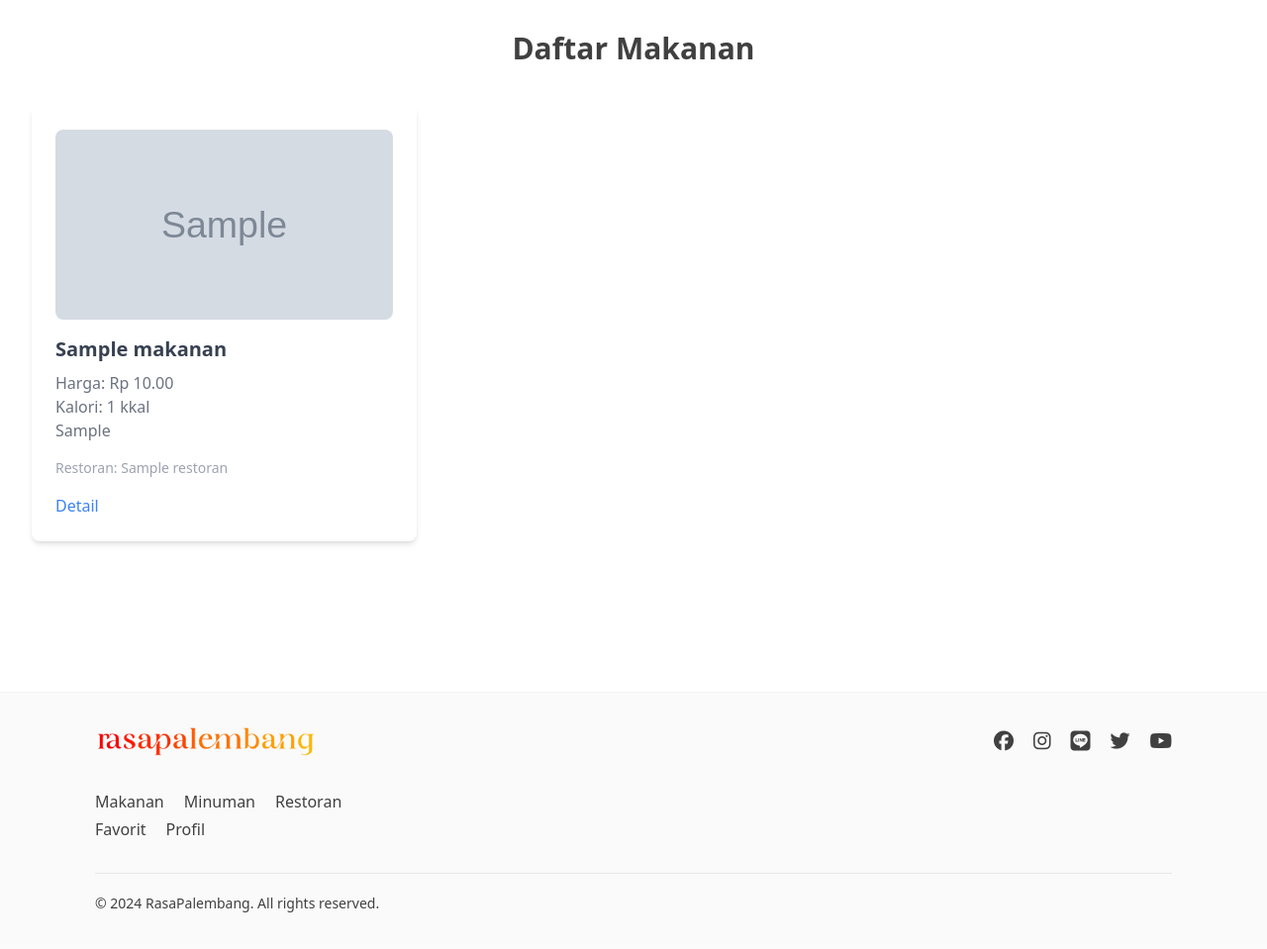
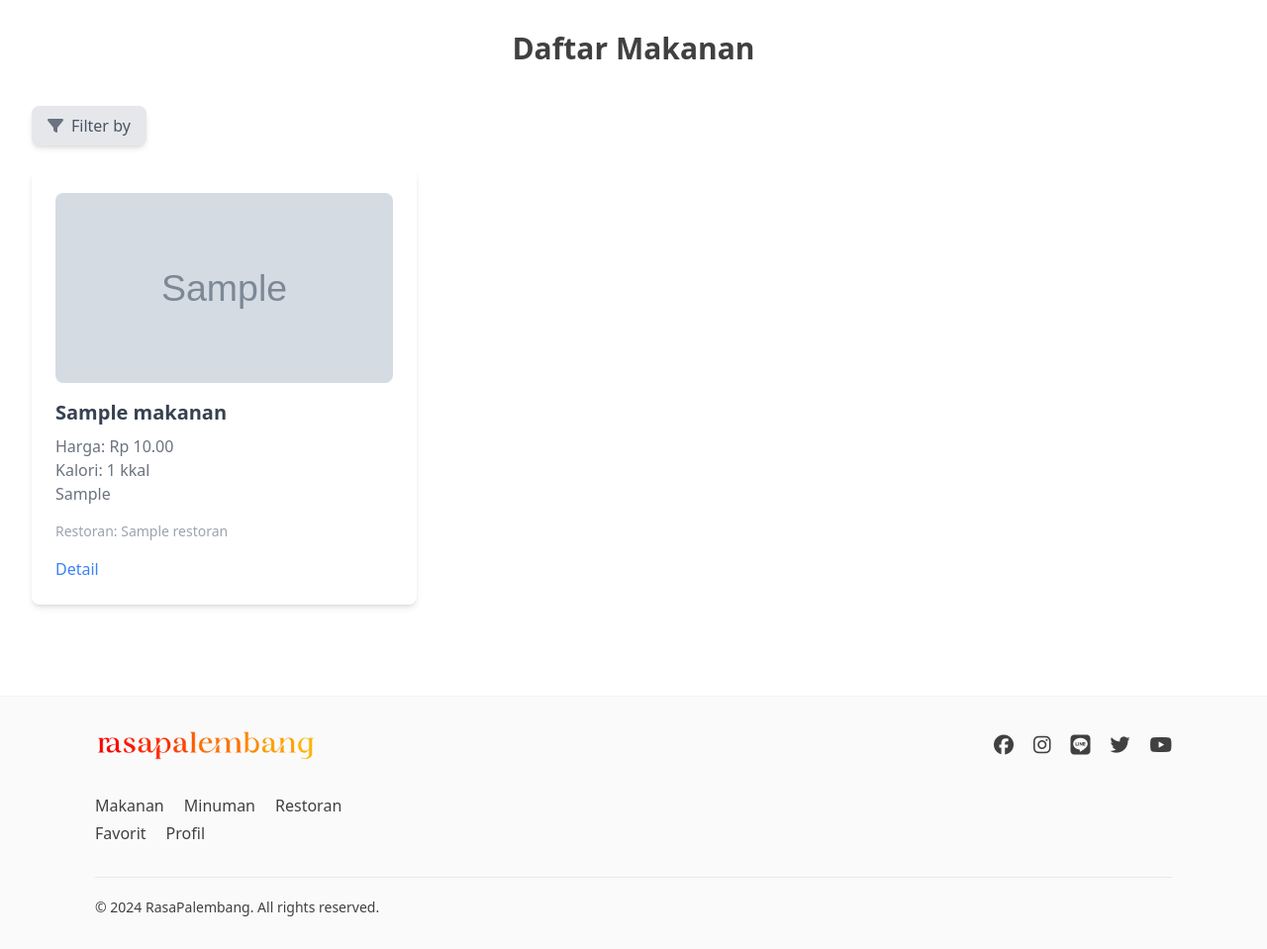
Before and after one commit to D02-PBP-2024/RasaPalembang, a Django app: page /makanan/ in a window 1280 px wide. Shown: the part 65-1024 px from the top of the page at 99% size. Before the commit the page ends 987 px from the top, so only its background shows below. Run offline with Django 5.2, Linux system fonts and the light colour scheme; tables that the repository leaves empty hold one stand-in row (values such as "Sample post"); grey boxes marked "Sample" are stand-in pictures; some libraries are stand-ins or nearby versions.

Commit message:
feat: create new design in detail_makanan, show_makanan

```diff
--- a/makanan/templates/makanan/detail/detail_makanan.html
+++ b/makanan/templates/makanan/detail/detail_makanan.html
@@ -22,9 +22,9 @@
             <div class="bg-white shadow-md rounded-lg p-6">
                 <!-- Menampilkan gambar makanan jika ada, jika tidak ada tampilkan placeholder -->
                 {% if makanan.gambar %}
-                <img class="w-full h-48 object-cover mb-4 rounded-lg" src="{{ makanan.gambar.url }}" alt="{{ makanan.nama }}">
+                    <img class="w-full h-48 object-cover mb-4 rounded-lg" src="{{ makanan.gambar.url }}" alt="{{ makanan.nama }}">
                 {% else %}
-                <img class="w-full h-48 object-cover mb-4 rounded-lg" src="path/to/placeholder-image.jpg" alt="Makanan Default">
+                    <img class="w-full h-48 object-cover mb-4 rounded-lg" src="path/to/placeholder-image.jpg" alt="Makanan Default">
                 {% endif %}
 
                 <h2 class="text-xl font-semibold text-gray-700">{{ makanan.nama }}</h2>
@@ -51,7 +51,7 @@
             {% endfor %}
         </div>
         {% else %}
-        <p class="text-center text-gray-500">Belum ada makanan yang ditambahkan.</p>
+            <p class="text-center text-gray-500">Belum ada makanan yang ditambahkan.</p>
         {% endif %}
     </div>
 </main>
--- a/makanan/templates/makanan/show/show_makanan.html
+++ b/makanan/templates/makanan/show/show_makanan.html
@@ -15,18 +15,33 @@
         </div>
         {% endif %}
 
-        <!-- Tampilkan pesan jika tidak ada makanan -->
-        {% if makanan_list %}
-        <div class="grid grid-cols-1 md:grid-cols-2 lg:grid-cols-3 gap-6">
+        <!-- Filter Chips -->
+        <div class="relative mb-6">
+            <button id="filterButton" class="flex items-center px-4 py-2 bg-gray-200 rounded-lg shadow-md">
+                <i class="fa fa-filter text-gray-500 mr-2"></i>
+                <span class="text-gray-600">Filter by</span>
+            </button>
+
+            <!-- Dropdown menu -->
+            <div id="dropdownMenu" class="hidden absolute mt-2 bg-white rounded-lg shadow-lg py-2">
+                {% for kategori in kategoris %}
+                <a href="#" class="dropdown-item block px-4 py-2 text-gray-700 hover:bg-gray-200"
+                   data-kategori-id="{{ kategori.id }}">
+                    {{ kategori.nama }}
+                </a>
+                {% endfor %}
+            </div>
+        </div>
+
+        <!-- Grid makanan -->
+        <div id="makananList" class="grid grid-cols-1 md:grid-cols-2 lg:grid-cols-3 gap-6">
             {% for makanan in makanan_list %}
             <div class="bg-white shadow-md rounded-lg p-6">
-                <!-- Menampilkan gambar makanan jika ada, jika tidak ada tampilkan placeholder -->
                 {% if makanan.gambar %}
-                <img class="w-full h-48 object-cover mb-4 rounded-lg" src="{{ makanan.gambar.url }}" alt="{{ makanan.nama }}">
+                    <img class="w-full h-48 object-cover mb-4 rounded-lg" src="{{ makanan.gambar.url }}" alt="{{ makanan.nama }}">
                 {% else %}
-                <img class="w-full h-48 object-cover mb-4 rounded-lg" src="path/to/placeholder-image.jpg" alt="Makanan Default">
+                    <img class="w-full h-48 object-cover mb-4 rounded-lg" src="path/to/placeholder-image.jpg" alt="Makanan Default">
                 {% endif %}
-
                 <h2 class="text-xl font-semibold text-gray-700">{{ makanan.nama }}</h2>
                 <p class="text-gray-500 mt-2">Harga: Rp {{ makanan.harga }}</p>
                 <p class="text-gray-500">Kalori: {{ makanan.kalori }} kkal</p>
@@ -39,7 +54,6 @@
                     {% if request.user == makanan.restoran.user %}
                     <div class="flex gap-4">
                         <a href="{% url 'makanan:edit_makanan' makanan.id %}" class="text-blue-500 hover:text-blue-700">Edit</a>
-                        |
                         <form method="POST" action="{% url 'makanan:delete_makanan' makanan.id %}">
                             {% csrf_token %}
                             <button type="submit" class="text-red-500 hover:text-red-700">Hapus</button>
@@ -50,9 +64,51 @@
             </div>
             {% endfor %}
         </div>
-        {% else %}
-        <p class="text-center text-gray-500">Belum ada makanan yang ditambahkan.</p>
-        {% endif %}
+
     </div>
 </main>
+
+<script>
+    // Toggle dropdown visibility
+    document.getElementById("filterButton").addEventListener("click", function() {
+        var dropdownMenu = document.getElementById("dropdownMenu");
+        dropdownMenu.classList.toggle("hidden");
+    });
+
+    // AJAX filter logic
+    document.querySelectorAll('.dropdown-item').forEach(item => {
+        item.addEventListener('click', function(event) {
+            event.preventDefault();
+            var kategoriId = this.getAttribute('data-kategori-id');
+
+            // AJAX request to filter makanan
+            fetch(/filter_makanan_by_kategori/, {
+                method: 'POST',
+                headers: {
+                    'Content-Type': 'application/json',
+                    'X-CSRFToken': '{{ csrf_token }}',
+                },
+                body: JSON.stringify({ 'kategori_id': kategoriId })
+            })
+            .then(response => response.json())
+            .then(data => {
+                // Update makanan list based on filtered data
+                const makananList = document.getElementById('makananList');
+                makananList.innerHTML = '';  // Clear existing list
+                data.makanan.forEach(makanan => {
+                    makananList.innerHTML += `
+                        <div class="bg-white shadow-md rounded-lg p-6">
+                            <img class="w-full h-48 object-cover mb-4 rounded-lg" src="${makanan.gambar}" alt="${makanan.nama}">
+                            <h2 class="text-xl font-semibold text-gray-700">${makanan.nama}</h2>
+                            <p class="text-gray-500 mt-2">Harga: Rp ${makanan.harga}</p>
+                            <p class="text-gray-500">Kalori: ${makanan.kalori} kkal</p>
+                            <p class="text-gray-500">${makanan.deskripsi}</p>
+                            <p class="text-sm text-gray-400 mt-4">Restoran: ${makanan.restoran}</p>
+                        </div>
+                    `;
+                });
+            });
+        });
+    });
+</script>
 {% endblock %}
```
Also changed, not shown: requirements.txt (line endings or trailing spaces).
